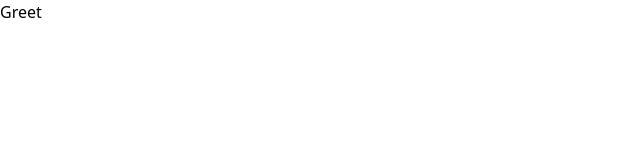
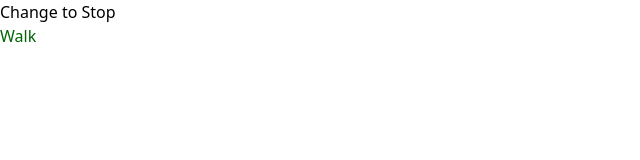
Before and after one commit to RocTanweer/reactDocLearning, a React app: page / in a window 1280 px wide. Shown: the top 160 px of the page, without its empty margins (0-640 px from the left). Built offline with nearby package versions, Linux system fonts and the light colour scheme; the HTML template or start-up script is replaced by a standard one.

Commit message:
state snapshot | traffic light

```diff
--- a/src/App.jsx
+++ b/src/App.jsx
@@ -1,7 +1,7 @@
 import React from "react";
-import FeedbackForm from "./FeedbackForm";
+import TrafficLight from "./TrafficLight";
 import "./main.css";
 
-const App = () => <FeedbackForm />;
+const App = () => <TrafficLight />;
 
 export default App;
--- a/src/FeedbackForm.js
+++ /dev/null
@@ -1,10 +0,0 @@
-import React from "react";
-
-export default function FeedbackForm() {
-  function handleClick() {
-    const name = prompt("What is your name?");
-    alert(`Hello, ${name}!`);
-  }
-
-  return <button onClick={handleClick}>Greet</button>;
-}
--- /dev/null
+++ b/src/TrafficLight.js
@@ -0,0 +1,22 @@
+import React, { useState } from "react";
+
+export default function TrafficLight() {
+  const [walk, setWalk] = useState(true);
+
+  function handleClick() {
+    setWalk(!walk);
+  }
+
+  return (
+    <>
+      <button onClick={handleClick}>Change to {walk ? "Stop" : "Walk"}</button>
+      <h1
+        style={{
+          color: walk ? "darkgreen" : "darkred",
+        }}
+      >
+        {walk ? "Walk" : "Stop"}
+      </h1>
+    </>
+  );
+}
```
